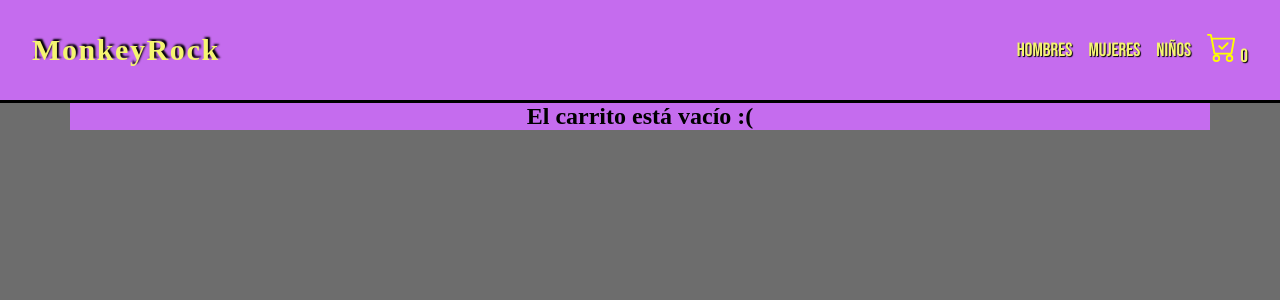
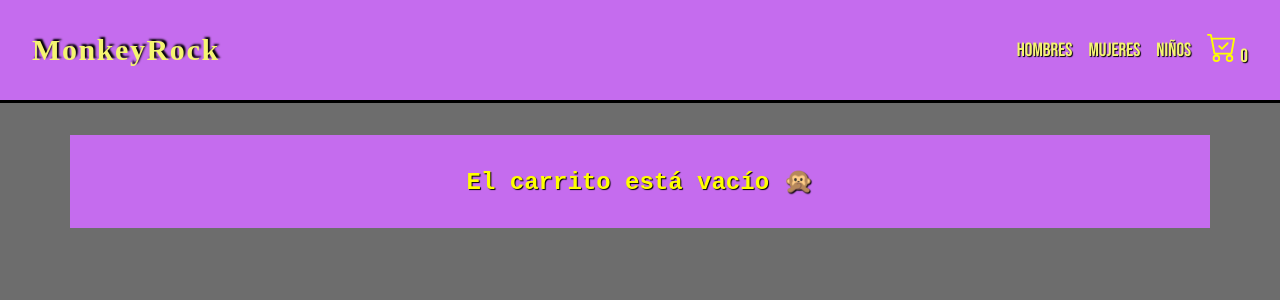
Before and after one commit to soldifalco/monkeyrockremeras, a React (Create React App) app: page /carrito in a window 1280 px wide. Shown: the top 300 px of the page. Built offline with nearby package versions, Linux system fonts and the light colour scheme; a web font is replaced by a local one.

Commit message:
se trabajó en los estilos de el carrito

```diff
--- a/src/components/Carrito.jsx
+++ b/src/components/Carrito.jsx
@@ -103,7 +103,17 @@ const Carrito = () => {
           </Link>
         </>
       ) : (
-        <h2>El carrito está vacío :(</h2>
+        <h2
+          style={{
+            margin: "2rem",
+            color: "yellow",
+            textShadow: "1px 1px 1px black",
+            padding: "2rem",
+            fontFamily: "Courier New",
+          }}
+        >
+          El carrito está vacío 🙊
+        </h2>
       )}
     </div>
   );
--- a/src/main.css
+++ b/src/main.css
@@ -43,11 +43,10 @@ body {
 
 .banner p {
   color: yellow;
-  font-family: "Trebuchet MS";
+  font-family: "Courier New";
   font-size: 1.2rem;
   text-shadow: 1px 1px 1px black;
-  font-weight: 800;
-  letter-spacing: 0.1rem;
+  font-weight: bold;
 }
 
 .navbar {
```
Also changed, not shown: src/components/monoCarrito.jpg (added).
